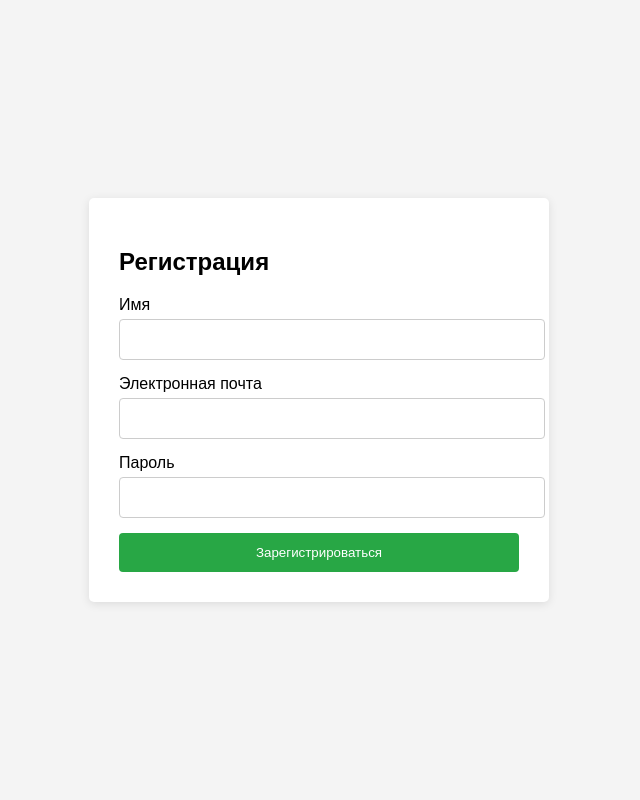
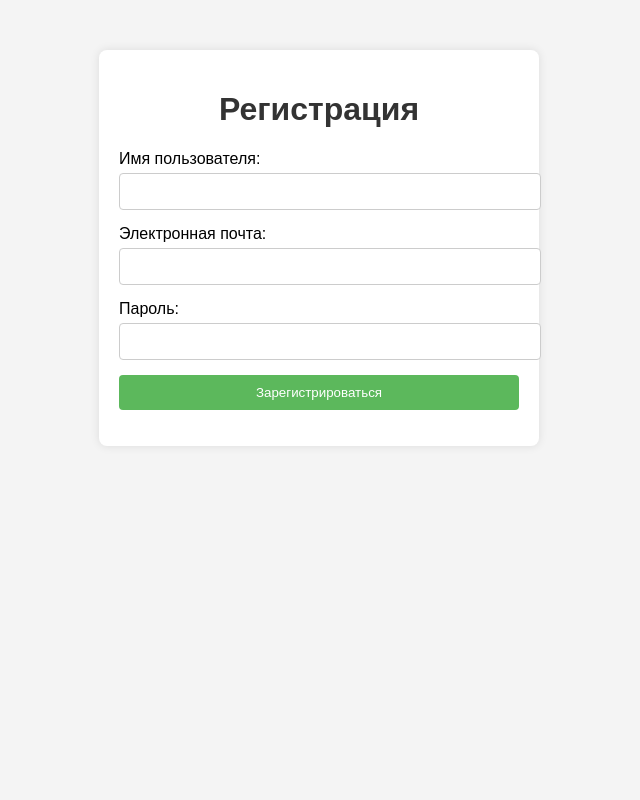
Before and after one commit to lerkkx/web-app, a Django app: template web_app/main/templates/main/index.html in a window 1280 px wide. Shown: the whole page, without its empty margins (321-961 px from the left). Run offline with Django 3.2, Linux system fonts and the light colour scheme; the template is opened without the code that fills it, so the values that code supplies are empty.

Commit message:
что-то поменяла

```diff
--- a/web_app/main/apps.py
+++ b/web_app/main/apps.py
@@ -1,5 +1,4 @@
 from django.apps import AppConfig
-
 
 class MainConfig(AppConfig):
     default_auto_field = "django.db.models.BigAutoField"
--- a/web_app/main/static/main/css/main.css
+++ b/web_app/main/static/main/css/main.css
@@ -1,43 +1,55 @@
 body {
     font-family: Arial, sans-serif;
     background-color: #f4f4f4;
-    display: flex;
-    justify-content: center;
-    align-items: center;
-    height: 100vh;
     margin: 0;
+    padding: 0;
 }
-.registration-form {
-    background-color: white;
-    padding: 30px; /* Увеличено для большей области */
-    border-radius: 5px;
-    box-shadow: 0 2px 10px rgba(0, 0, 0, 0.1);
-    width: 400px; /* Ширина формы */
+
+.container {
+    max-width: 400px;
+    margin: 50px auto;
+    padding: 20px;
+    background-color: #fff;
+    border-radius: 8px;
+    box-shadow: 0 0 10px rgba(0, 0, 0, 0.1);
 }
+
+h1 {
+    text-align: center;
+    color: #333;
+}
+
 .form-group {
     margin-bottom: 15px;
 }
+
 label {
     display: block;
     margin-bottom: 5px;
 }
-input[type="text"],
-input[type="email"],
-input[type="password"] {
-    width: 100%; /* Полная ширина поля */
-    padding: 12px; /* Увеличен отступ внутри поля */
+
+input {
+    width: 100%;
+    padding: 10px;
     border: 1px solid #ccc;
     border-radius: 4px;
 }
+
 button {
-    background-color: #28a745;
+    width: 100%;
+    padding: 10px;
+    background-color: #5cb85c;
     color: white;
-    padding: 12px; /* Увеличен отступ внутри кнопки */
     border: none;
     border-radius: 4px;
     cursor: pointer;
-    width: 100%; /* Кнопка занимает полную ширину формы */
 }
+
 button:hover {
-    background-color: #218838;
+    background-color: #4cae4c;
 }
+
+#message {
+    text-align: center;
+    margin-top: 15px;
+}
--- /dev/null
+++ b/web_app/main/static/main/js/main.js
@@ -0,0 +1,15 @@
+document.getElementById('registrationForm').addEventListener('submit', function(event) {
+    event.preventDefault(); // Предотвращаем отправку формы
+
+    const username = document.getElementById('username').value;
+    const email = document.getElementById('email').value;
+    const password = document.getElementById('password').value;
+
+    // Здесь можно добавить код для отправки данных на сервер
+
+    // Для примера просто выводим сообщение
+    // document.getElementById('message').innerText = `Регистрация успешна! Добро пожаловать, ${username}!`;
+
+    // Очистка формы
+    this.reset();
+});
--- a/web_app/main/templates/main/index.html
+++ b/web_app/main/templates/main/index.html
@@ -1,34 +1,33 @@
 {% load static %}
-
 
 <!DOCTYPE html>
 <html lang="ru">
 <head>
     <meta charset="UTF-8">
     <meta name="viewport" content="width=device-width, initial-scale=1.0">
+    <link rel="stylesheet" href="{% static 'main/css/main.css' %}">
     <title>Регистрация</title>
-    <link rel="stylesheet" href="{% static 'main/css/main.css' %}"
 </head>
 <body>
-
-<div class="registration-form">
-    <h2>Регистрация</h2>
-    <form action="/submit_registration" method="POST">
+    <div class="container">
+        <h1>Регистрация</h1>
+        <form id="registrationForm">
             <div class="form-group">
-            <label for="name">Имя</label>
-            <input type="text" id="name" name="name" required>
+                <label for="username">Имя пользователя:</label>
+                <input type="text" id="username" name="username" required>
             </div>
             <div class="form-group">
-            <label for="email">Электронная почта</label>
+                <label for="email">Электронная почта:</label>
                 <input type="email" id="email" name="email" required>
             </div>
             <div class="form-group">
-            <label for="password">Пароль</label>
+                <label for="password">Пароль:</label>
                 <input type="password" id="password" name="password" required>
             </div>
             <button type="submit">Зарегистрироваться</button>
         </form>
+        <p id="message"></p>
     </div>
-
+    <script src="{% static 'main/js/main.js' %}"></script>
 </body>
 </html>
```
Lines whose indentation alone changed are shown as unchanged.
